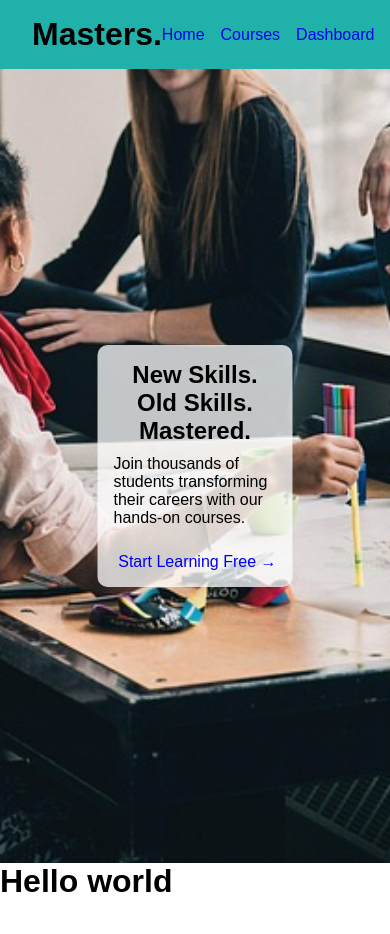
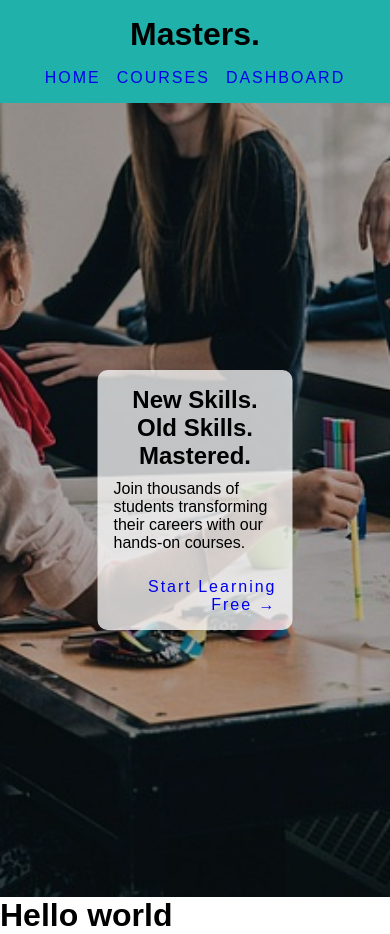
Before and after one commit to heinanX/westcoast-education, a website with bundled scripts: page index.html in a window 390 px wide. Before the commit the page ends 900 px from the top, so only its background shows below. Built offline with nearby package versions, Linux system fonts and the light colour scheme; a web font is replaced by a local one.

Commit message:
Added overlay to hero, created pageHeader component

```diff
--- /dev/null
+++ b/app/components/header/header.css
@@ -0,0 +1,34 @@
+
+header {
+    display: flex;
+    flex-direction: row;
+    justify-content: space-between;
+    align-items: center;
+    padding: 1rem 2rem;
+
+    background-color: lightseagreen;
+}
+
+.navbar {
+    display: flex;
+    gap: 1rem;
+}
+
+li {
+    list-style-type: none;
+}
+
+a {
+    text-decoration: none;
+    letter-spacing: 2px;
+}
+
+@media (max-width: 600px) {
+    header {
+        flex-direction: column;
+    }
+
+    header nav {
+        margin-top: 1rem;
+    }
+}
--- a/app/components/header.js
+++ b/app/components/header/header.js
@@ -1,4 +1,4 @@
-import { createElement } from "../helpers/helpers.js";
+import { createElement } from "../../helpers/helpers.js";
 
 const navItems = [
         {
@@ -27,7 +27,7 @@ const createListItem = (title, href) => {
 const createList = (navItems) => {
     let ul = createElement('ul', {classes: ['navbar']});
     navItems.forEach(i => {
-        const li = createListItem(i.title, i.href);
+        const li = createListItem(i.title.toUpperCase(), i.href);
         ul.appendChild(li);
     });
     return ul;
--- a/app/components/heroSection/heroSection.css
+++ b/app/components/heroSection/heroSection.css
@@ -10,7 +10,7 @@
 }
 
 #heroSection article {
-    background-color: rgba(255, 255, 255, 0.753);
+    background-color: var(--whiteHighlight);
     position: absolute;
     top: 50%;
     left: 50%;
--- a/app/components/heroSection/heroSection.js
+++ b/app/components/heroSection/heroSection.js
@@ -2,11 +2,13 @@ import { createElement } from "../../helpers/helpers.js";
 
 const getParentElement = document.querySelector('main');
 export const renderHeroSection = () => {
-    const hero = createElement('section', {id: 'heroSection'});
+    const section = createElement('section', {id: 'heroSection'});
 
     let img = createElement('img');
     img.src = 'app/assets/images/heroImage.jpg';
     img.alt = 'students in a learning environment';
+
+    const overlayDiv  = createElement('div', {classes: ['overlay']});
 
     let article = createElement('article');
     let h2 = createElement('h2', {text: 'New Skills. Old Skills. Mastered.'});
@@ -16,8 +18,8 @@ export const renderHeroSection = () => {
     a.href = 'app/pages/courses/courses.html'
 
     article.append(h2, p, a);
-    hero.append(img, article);
+    section.append(img, overlayDiv, article);
 
 
-    getParentElement.prepend(hero);
+    getParentElement.prepend(section);
 }
--- a/app/pages/courses/courses.js
+++ b/app/pages/courses/courses.js
@@ -0,0 +1,5 @@
+import { renderHeader } from '../../components/header/header.js'
+import { pageHeader } from '../../components/pageHeader/pageHeader.js';
+
+renderHeader();
+pageHeader('Courses.');
--- a/app/pages/index/index.js
+++ b/app/pages/index/index.js
@@ -1,4 +1,4 @@
-import { renderHeader } from '../../components/header.js'
+import { renderHeader } from '../../components/header/header.js'
 import { renderHeroSection } from '../../components/heroSection/heroSection.js';
 
 
--- a/app/styles/styles.css
+++ b/app/styles/styles.css
@@ -1,3 +1,8 @@
+:root {
+    --whiteHighlight: rgba(255, 255, 255, 0.75);
+}
+
+
 *{
     box-sizing: border-box;
     padding: 0;
@@ -5,25 +10,11 @@
     font-family: "Google Sans", sans-serif;
 }
 
-header {
-    display: flex;
-    flex-direction: row;
-    justify-content: space-between;
-    align-items: center;
-    padding: 1rem 2rem;
-
-    background-color: lightseagreen;
+.overlay {
+    position: absolute;
+    top: 0;
+    left: 0;
+    width: 100%;
+    height: 100%;
+    background-color: rgba(0, 0, 0, 0.3);
 }
-
-.navbar {
-    display: flex;
-    gap: 1rem;
-}
-
-li {
-    list-style-type: none;
-}
-
-a {
-    text-decoration: none;
-}
--- a/index.html
+++ b/index.html
@@ -6,11 +6,12 @@
     <title>Westcoast Educations</title>
 
     <link rel="preconnect" href="https://fonts.googleapis.com">
-<link rel="preconnect" href="https://fonts.gstatic.com" crossorigin>
-<link href="https://fonts.googleapis.com/css2?family=Google+Sans:ital,opsz,wght@0,17..18,400..700;1,17..18,400..700&display=swap" rel="stylesheet">
+    <link rel="preconnect" href="https://fonts.gstatic.com" crossorigin>
+    <link href="https://fonts.googleapis.com/css2?family=Google+Sans:ital,opsz,wght@0,17..18,400..700;1,17..18,400..700&display=swap" rel="stylesheet">
 
     <link rel="stylesheet" href="app/styles/styles.css">
     <link rel="stylesheet" href="app/pages/index/index.css">
+    <link rel="stylesheet" href="app/components/header/header.css">
     <link rel="stylesheet" href="app/components/heroSection/heroSection.css">
     <script type="module" src="app/pages/index/index.js" defer></script>
 
```
Also changed, not shown: app/components/pageHeader/pageHeader.css (added, +25 -0 lines), app/components/pageHeader/pageHeader.js (added, +19 -0 lines), app/pages/courses/courses.html (+6 -1 lines), app/pages/index/index.css (added).
